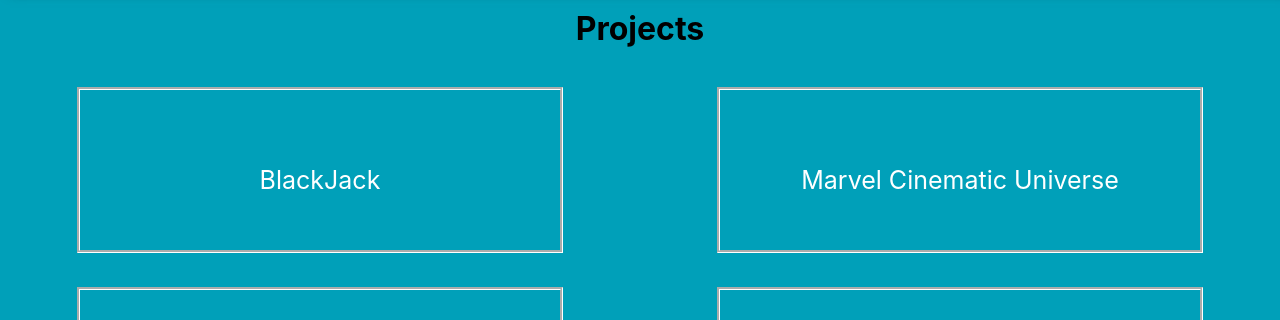
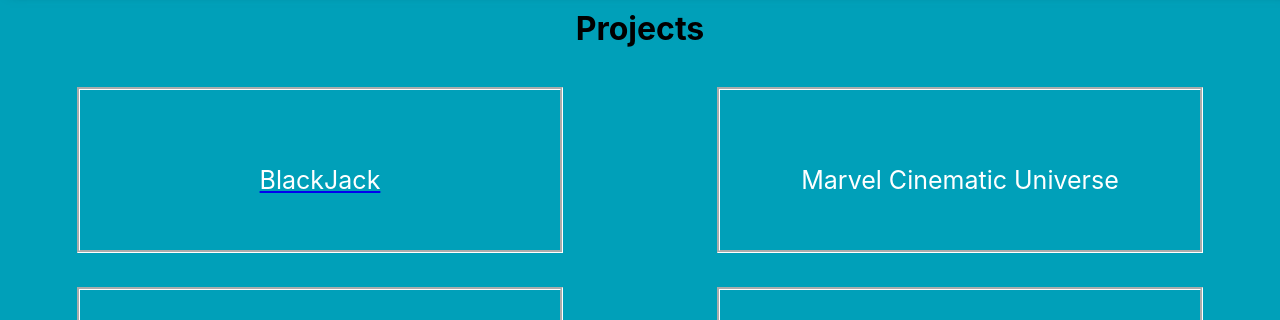
Before and after one commit to EddieYuabov/My_Portfolio, a React (Create React App) app: page /projects in a window 1280 px wide. Shown: the part 285-605 px from the top of the page. Built offline with nearby package versions, Linux system fonts and the light colour scheme.

Commit message:
added blackjack to projects

```diff
--- a/src/components/Nav.jsx
+++ b/src/components/Nav.jsx
@@ -10,7 +10,7 @@ const Nav = () => {
                 <Link to = '/projects'><h3 className="nav-font">Projects</h3></Link>
                 {/* <Link to ='/resume'><h3 className="nav-font">Resume</h3></Link> */}
                 <a
-                href="https://docs.google.com/document/d/1H7bM-Ads3k1Ecq6u20mGnDIcrhlRC63eP5Gc1qwr9TM/edit"
+                href="https://docs.google.com/document/d/1DVT0-fNo3kYleiR-_dJPom5PQoEmey-wAqZJ0GNS3_4/edit?usp=sharing"
                 target="_blank"
                 rel="noopener noreferrer"
                 >
--- a/src/pages/Projects.js
+++ b/src/pages/Projects.js
@@ -3,10 +3,16 @@ const Projects = () => {
     <div>
       <h1>Projects</h1>
       <div id="project-display">
-        <section className="projects">
-          <img />
-          <p>BlackJack</p>
-        </section>
+        <a
+          href="https://parallel-holiday.surge.sh/"
+          target="_blank"
+          rel="noopener noreferrer"
+        >
+          <section className="projects">
+            <img />
+            <p>BlackJack</p>
+          </section>
+        </a>
         <section className="projects">
           <img />
           <p>Marvel Cinematic Universe</p>
```
